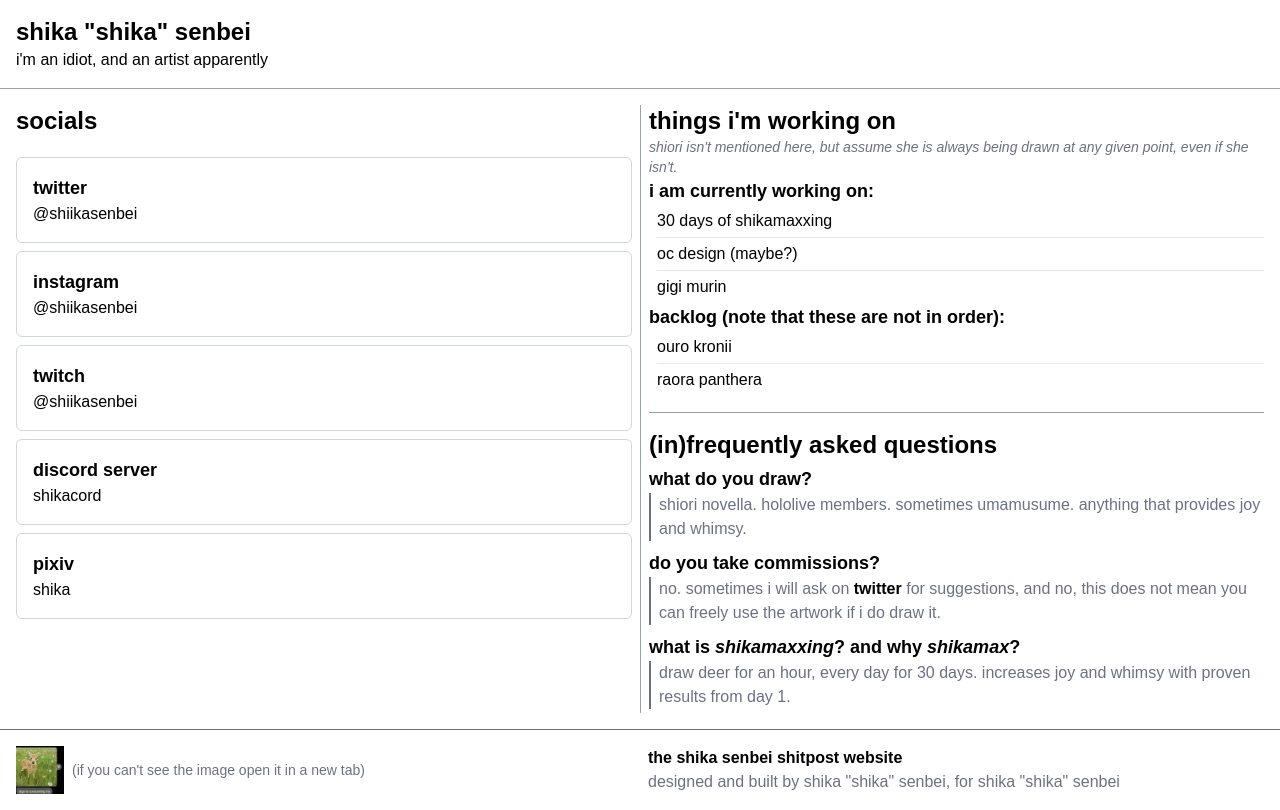
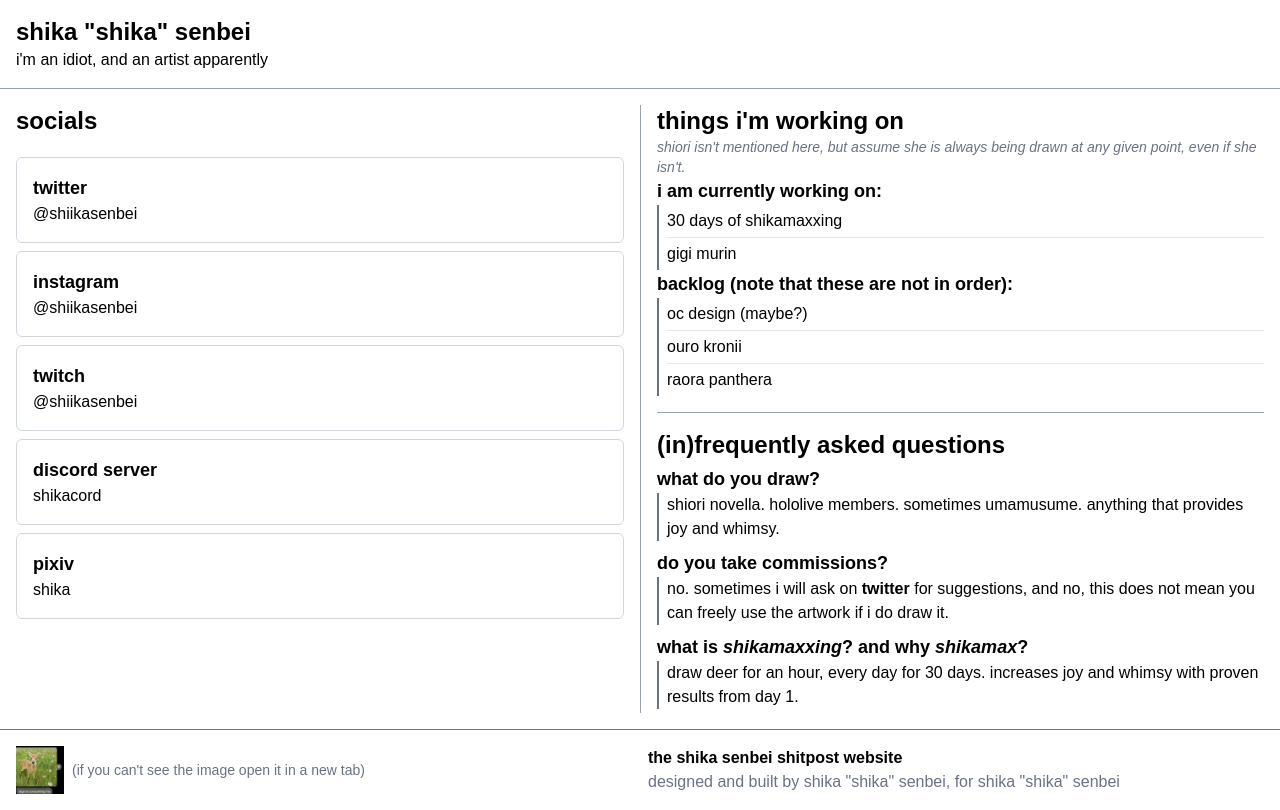
Before and after one commit to shiikasenbei/shiikasenbei.github.io, a SvelteKit app: page / in a window 1280 px wide. Built offline with nearby package versions, Linux system fonts and the light colour scheme; a web font is replaced by a local one.

Commit message:
qol changes and remove repeated css rules

```diff
--- a/src/lib/components/FAQ.svelte
+++ b/src/lib/components/FAQ.svelte
@@ -1,20 +1,20 @@
 <div class="w-full">
-  <p class="text-2xl font-bold">(in)frequently asked questions</p>
+  <p class="section-heading">(in)frequently asked questions</p>
   <div class="py-1">
-    <p class="text-lg font-bold">what do you draw?</p>
-    <p class="border-l-2 border-gray-500 pl-2 text-gray-500">
+    <p class="subsection-heading">what do you draw?</p>
+    <p class="subsection-body">
       shiori novella. hololive members. sometimes umamusume. anything that provides joy and whimsy.
     </p>
   </div>
   <div class="py-1">
-    <p class="text-lg font-bold">do you take commissions?</p>
-    <p class="border-l-2 border-gray-500 pl-2 text-gray-500">
+    <p class="subsection-heading">do you take commissions?</p>
+    <p class="subsection-body">
       no. sometimes i will ask on
       <a
         href="https://x.com/shiikasenbei"
         target="_blank"
         rel="noopener noreferrer"
-        class="font-semibold text-black hover:underline"
+        class="font-semibold hover:underline"
       >
         twitter
       </a>
@@ -22,10 +22,10 @@
     </p>
   </div>
   <div class="py-1">
-    <p class="text-lg font-bold">
+    <p class="subsection-heading">
       what is <i>shikamaxxing</i>? and why <i>shikamax</i>?
     </p>
-    <p class="border-l-2 border-gray-500 pl-2 text-gray-500">
+    <p class="subsection-body">
       draw deer for an hour, every day for 30 days. increases joy and whimsy with proven results
       from day 1.
     </p>
--- a/src/lib/components/ProgressList.svelte
+++ b/src/lib/components/ProgressList.svelte
@@ -7,8 +7,13 @@
 </script>
 
 <div class="w-full">
-  <p class="text-lg font-bold">i am currently working on:</p>
-  <div class="pl-2">
+  <p class="section-heading">things i'm working on</p>
+  <p class="help-text">
+    shiori isn't mentioned here, but assume she is always being drawn at any given point, even if
+    she isn't.
+  </p>
+  <p class="subsection-heading">i am currently working on:</p>
+  <div class="subsection-body">
     {#each inProgress as item}
       <p class="border-b border-gray-200 py-1 last:border-none">{item.name}</p>
     {:else}
@@ -16,8 +21,8 @@
     {/each}
   </div>
 
-  <p class="text-lg font-bold">backlog (note that these are not in order):</p>
-  <div class="pl-2">
+  <p class="subsection-heading">backlog (note that these are not in order):</p>
+  <div class="subsection-body">
     {#each backlog as item}
       <p class="border-b border-gray-200 py-1 last:border-none">{item.name}</p>
     {:else}
--- a/src/lib/constants.ts
+++ b/src/lib/constants.ts
@@ -9,7 +9,7 @@ export const SOCIAL_LINKS: SocialLink[] = [
 ]
 export const WORK_ITEMS: WorkItem[] = [
   { name: "30 days of shikamaxxing", inProgress: true },
-  { name: "oc design (maybe?)", inProgress: true },
+  { name: "oc design (maybe?)", inProgress: false },
   { name: "gigi murin", inProgress: true },
   { name: "ouro kronii", inProgress: false },
   { name: "raora panthera", inProgress: false },
--- a/src/routes/+layout.svelte
+++ b/src/routes/+layout.svelte
@@ -9,6 +9,10 @@
   <title>shika "shika" senbei</title>
 </svelte:head>
 <div class="page-wrapper">
+  <div class="border-b border-gray-400 p-4">
+    <p class="section-heading">shika "shika" senbei</p>
+    <p>i'm an idiot, and an artist apparently</p>
+  </div>
   <main class="page-main">
     {@render children()}
   </main>
--- a/src/routes/+page.svelte
+++ b/src/routes/+page.svelte
@@ -3,7 +3,6 @@
   import FAQ from "$lib/components/FAQ.svelte"
   import ProgressList from "$lib/components/ProgressList.svelte"
   import { SOCIAL_LINKS, WORK_ITEMS } from "$lib/constants"
-  import { MediaQuery } from "svelte/reactivity"
 
   const links = SOCIAL_LINKS
   const things = WORK_ITEMS
@@ -14,10 +13,6 @@
 </script>
 
 <div class="flex h-full w-full flex-col">
-  <div class="border-b border-gray-400 p-4">
-    <p class="text-2xl font-bold">shika "shika" senbei</p>
-    <p>i'm an idiot, and an artist apparently</p>
-  </div>
   <div
     class="flex flex-row border-b border-gray-400 p-1 *:font-bold *:transition-colors md:hidden lg:hidden"
   >
@@ -43,7 +38,7 @@
   <div class="p-4 md:hidden lg:hidden">
     {#if currentTab == 0}
       <div class="h-full">
-        <p class="text-2xl font-bold">socials</p>
+        <p class="section-heading">socials</p>
         <div class="flex flex-col py-4">
           {#each links as link}
             <div class="my-1">
@@ -54,11 +49,6 @@
       </div>
     {:else if currentTab == 1}
       <div class="flex-col">
-        <p class="text-2xl font-bold">things i'm working on</p>
-        <p class="text-sm text-gray-500 italic">
-          shiori isn't mentioned here, but assume she is always being drawn at any given point, even
-          if she isn't.
-        </p>
         <div class="pb-4">
           <ProgressList {things} />
         </div>
@@ -68,8 +58,8 @@
     {/if}
   </div>
   <div class="hidden h-full w-full flex-row p-4 md:flex lg:flex">
-    <div class="h-full w-1/2 pr-2">
-      <p class="text-2xl font-bold">socials</p>
+    <div class="h-full w-1/2 pr-4">
+      <p class="section-heading">socials</p>
       <div class="flex flex-col py-4">
         {#each links as link}
           <div class="my-1">
@@ -78,12 +68,7 @@
         {/each}
       </div>
     </div>
-    <div class="w-1/2 flex-col border-l border-gray-400 pl-2">
-      <p class="text-2xl font-bold">things i'm working on</p>
-      <p class="text-sm text-gray-500 italic">
-        shiori isn't mentioned here, but assume she is always being drawn at any given point, even
-        if she isn't.
-      </p>
+    <div class="w-1/2 flex-col border-l border-gray-400 pl-4">
       <div class="pb-4">
         <ProgressList {things} />
       </div>
--- a/src/routes/layout.css
+++ b/src/routes/layout.css
@@ -17,4 +17,18 @@
   .page-footer {
     @apply flex flex-row items-center border-t border-gray-500 p-4;
   }
+
+  .section-heading {
+    @apply text-2xl font-bold;
+  }
+  .subsection-heading {
+    @apply text-lg font-bold;
+  }
+  .subsection-body {
+    @apply border-l-2 border-gray-500 pl-2;
+  }
+
+  .help-text {
+    @apply text-sm text-gray-500 italic;
+  }
 }
```
